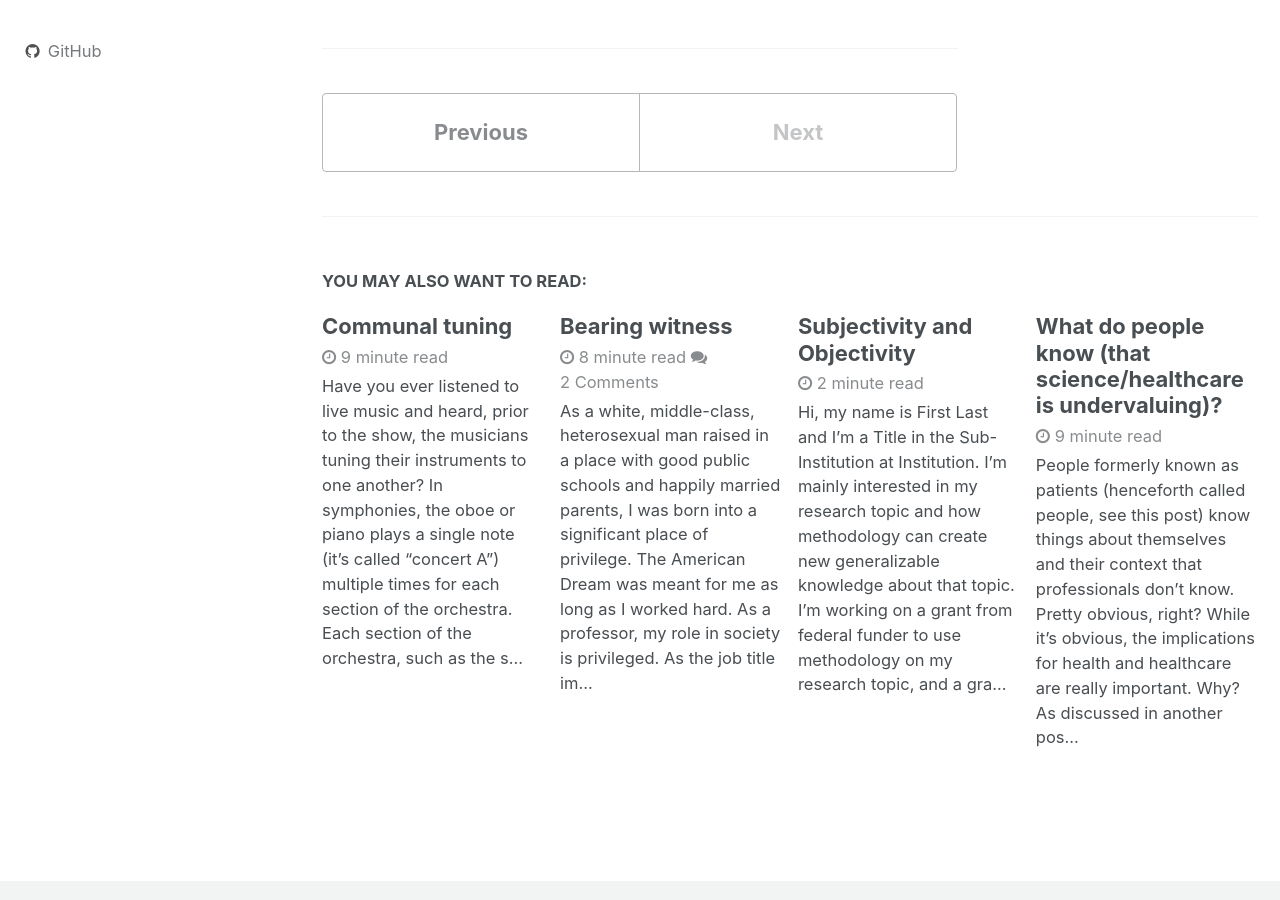
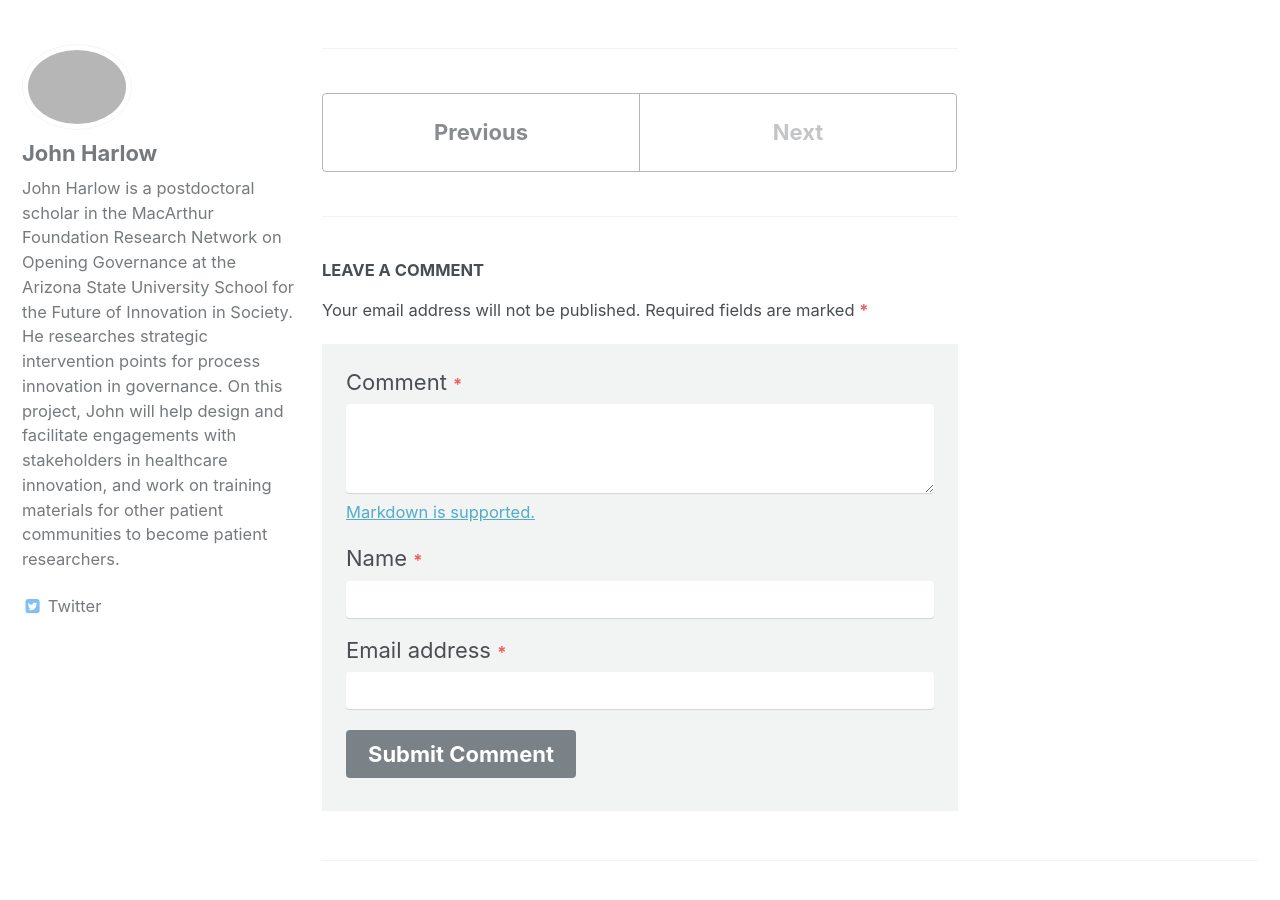
Before and after one commit to opening-pathways/website, a Jekyll site: the page built from _posts/2018-10-17-Pre-Existing-Culture.md, in a window 1280 px wide and 900 px high, scrolled down 6914 px. Built offline with Jekyll 4.4.1, drawn with Linux system fonts in a browser that asks for light colours; some of the changed lines change nothing that is shown; some of the changed text lies outside the part shown.

Commit message:
Add header metadata for blog post

```diff
--- a/_posts/2018-10-17-Pre-Existing_Culture.md
+++ b/_posts/2018-10-17-Pre-Existing-Culture.md
@@ -1,3 +1,12 @@
+---
+title: Pre-Existing Team Culture
+author_profile: true
+author: John Harlow
+layout: single
+permalink: /pre-existing-culture
+comments: true
+---
+
 Our opening pathways team, other than our PI Dana, had been working together for years before Eric and Dana first spoke at the 2016 Quantified Self symposium. I began working with Eric Hekler in mid-2013, with Erik Johnston in early 2014, and Sayali Phatak joined Eric Hekler’s [Designing Health lab](https://www.designinghealth.org/) at ASU in mid-2014. Before beginning our collaboration with Dana, we (meaning, for the remainder of this post, the Opening Pathways team other than Dana) worked on a variety of projects together, including Phoenix’s 2015 [T2050](https://www.phoenix.gov/T2050) transportation plan. Reflecting on this history, I realized that the culture we had established in our previous work is an important part of the context that is likely helping in this Opening Pathways project. My perception is that integrating Dana into our existing working relationships as a new leader was smoother than it would have been for a team forming among people who hadn’t previously worked together.
 
 This post will highlight a few aspects of the established culture that preceded this grant. I’ll explore how they have supported this work, in an effort to foreground them, and not take them for granted, as drivers of what has been achieved through this work.
```
